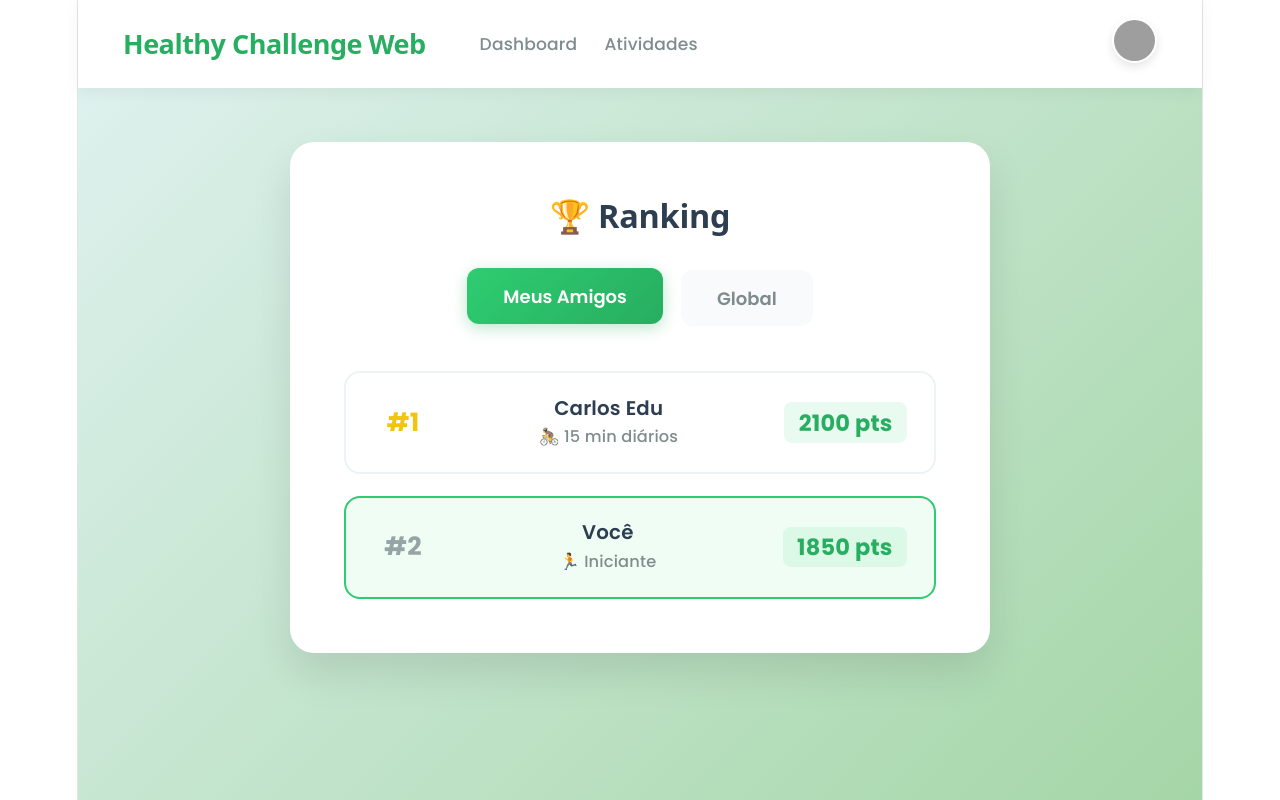
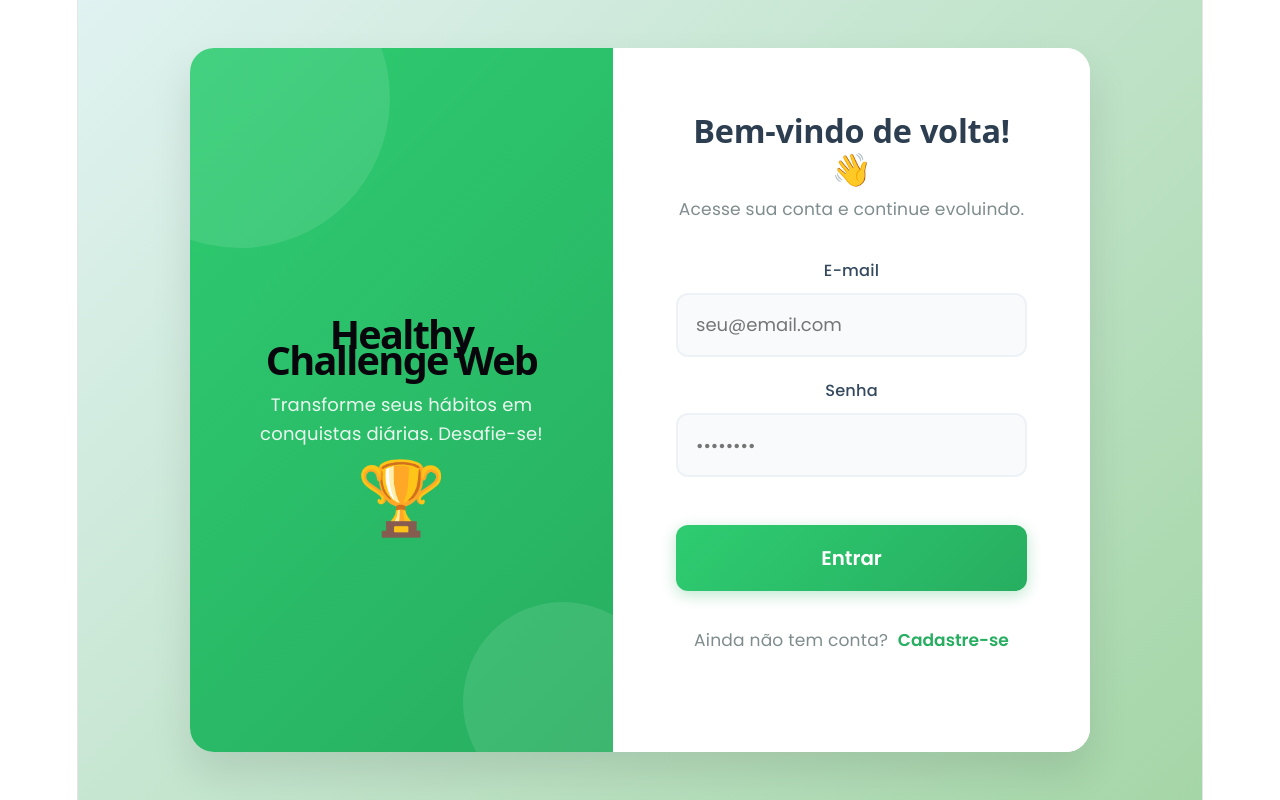
Before and after one commit to AlunoKevin/Healthy-Challenge-Web, a React (Vite) app: page / in a window 1280 px wide. Built offline with nearby package versions, Linux system fonts and the light colour scheme; grey boxes are pictures that could not be loaded.

Commit message:
fluxo de login para ranking

```diff
--- a/src/App.jsx
+++ b/src/App.jsx
@@ -4,29 +4,25 @@ import Cadastro from './components/Cadastro';
 import Ranking from './components/Ranking';
 
 function App() {
-  const [telaAtual, setTelaAtual] = useState('ranking');
+  const [telaAtual, setTelaAtual] = useState('login');
 
   return (
     <div style={{ margin: 0, padding: 0, fontFamily: 'sans-serif' }}>
-
       {telaAtual === 'login' && (
         <Login
           onIrParaCadastro={() => setTelaAtual('cadastro')}
           onSucesso={() => setTelaAtual('ranking')}
         />
       )}
-
       {telaAtual === 'cadastro' && (
         <Cadastro
           onIrParaLogin={() => setTelaAtual('login')}
           onSucesso={() => setTelaAtual('ranking')}
         />
       )}
-
       {telaAtual === 'ranking' && (
         <Ranking />
       )}
-
     </div>
   );
 }
```
